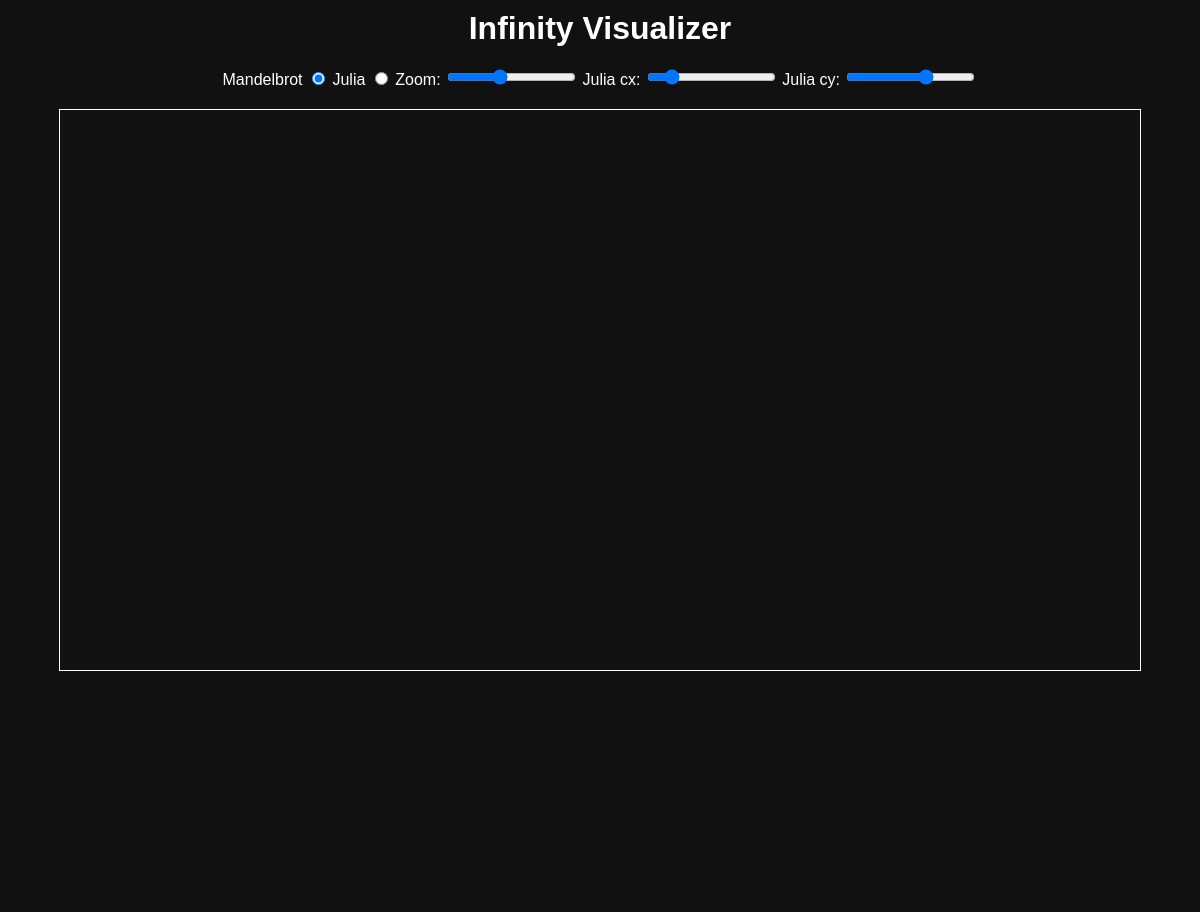
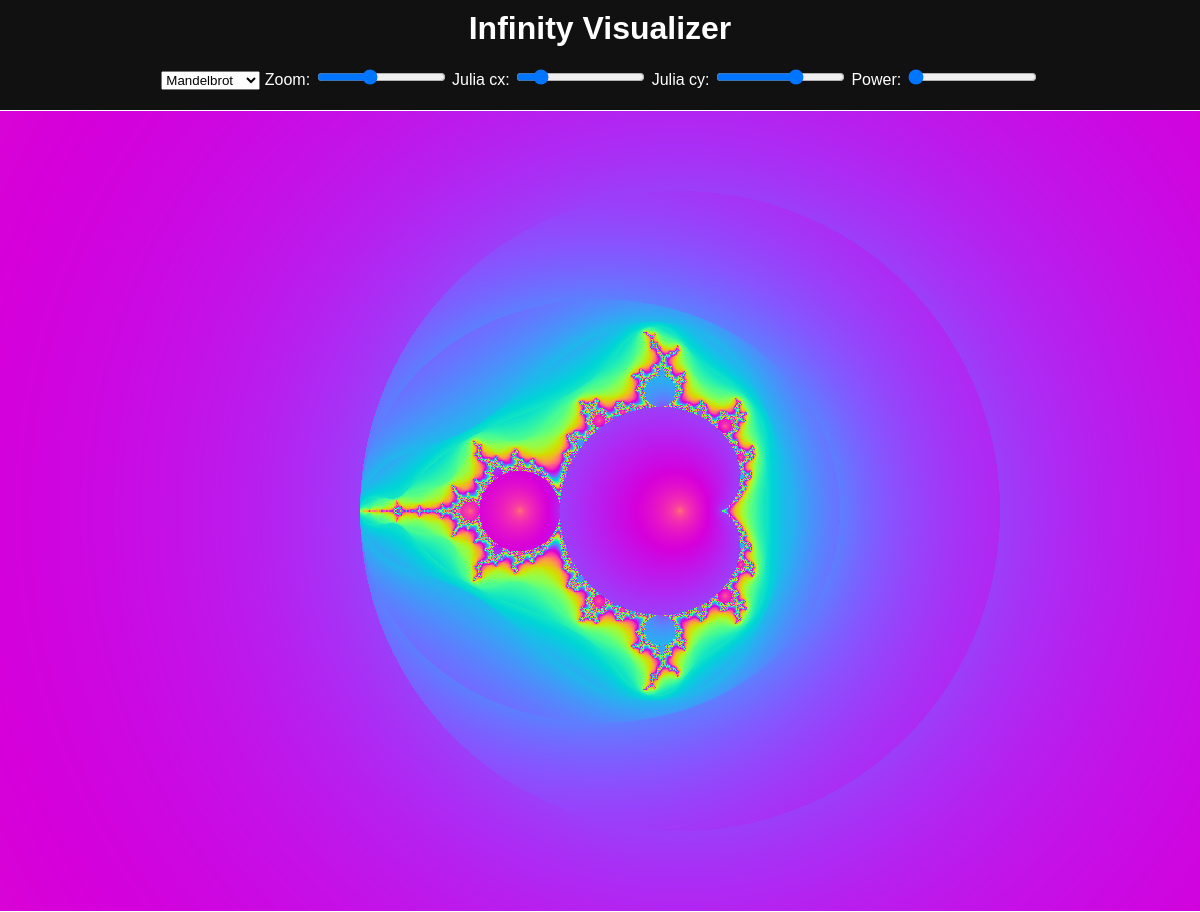
Before and after one commit to yibellawang-sudo/InfinityVisualizer, an Electron app: page index.html in a window 1200 px wide. Before the commit the page ends 800 px from the top, so only its background shows below. Drawn offline with Linux system fonts and the light colour scheme.

Commit message:
Debugged the problem with Mandelbrot and julia fractals, added power slider so user can see mandelbrot fractals in different dimensions (multibrot) and burning ship.

```diff
--- a/index.html
+++ b/index.html
@@ -8,11 +8,16 @@
     <body>
         <h1>Infinity Visualizer</h1>
         <div class="controls">
-            <label>Mandelbrot <input type="radio" name="fractal" value="mandelbrot" checked></label>
-            <label>Julia <input type="radio" name="fractal" value="julia"></label>
+            <select id="fractalType">
+                <option value="0">Mandelbrot</option>
+                <option value="1">Julia</option>
+                <option value="2">Multibrot</option>
+                <option value="3">Burning Ship</option>
+            </select>
             <label>Zoom: <input type="range" id="zoom" min="1" max="500" value="200"></label>
             <label>Julia cx: <input type="range" id="juliaCx" min="-1" max="1" step="0.001" value="-0.7"></label>
             <label>Julia cy: <input type="range" id="juliaCy" min="-1" max="1" step="0.001" value="0.27015"></label>
+            <label>Power: <input type="range" id="power" min="2" max="9" step="0.1" value="2"></label>
         </div>
         <canvas id="fractalCanvas"></canvas>
         <script src="renderer.js"></script>
--- a/main.js
+++ b/main.js
@@ -7,8 +7,8 @@ function createWindow() {
         height: 800,
         webPreferences: {
             preload: path.join(__dirname, 'renderer.js'),
-            nodeIntegration: true,
-            contextIsolation: false
+            nodeIntegration: false,
+            contextIsolation: true
         }
     });
 
--- a/renderer.js
+++ b/renderer.js
@@ -1,148 +1,191 @@
 const canvas = document.getElementById('fractalCanvas');
 const gl = canvas.getContext('webgl');
-canvas.width = window.innerWidth * 0.9;
-canvas.height = window.innerHeight * 0.7;
+canvas.width = window.innerWidth;
+canvas.height = window.innerHeight;
 
-let fractalType = 'mandelbrot';
-let zoom = 200.0;
 let offsetX = -0.5;
-let offsetY = 0.0;
+let offsetY = 0;
+let zoom = 2.5;
+let fractalType = 0;
 let juliaCx = -0.7;
-let juliaCy = -0.27015;
+let juliaCy = 0.27015;
+let power = 2.0;
 
-// Vertex Shader
+// --- Vertex Shader ---
 const vertexShaderSrc = `
 attribute vec2 a_position;
 void main() {
     gl_Position = vec4(a_position, 0.0, 1.0);
-}
-`;
+}`;
 
-// Fragment Shader
+// --- Fragment Shader ---
 const fragmentShaderSrc = `
 precision highp float;
 uniform vec2 u_resolution;
 uniform vec2 u_offset;
 uniform float u_zoom;
-uniform int u_fractalType;
-uniform vec2 u_juliaC;
-
-vec3 hsv2rgb(vec3 c){
-    vec3 rgb = clamp(
-        abs(mod(c.x*6.0 + vec3(0.0,4.0,2.0),6.0)-3.0)-1.0,
-        0.0, 1.0
-    );
-    return c.z * mix(vec3(1.0), rgb, c.y);
-}
+uniform int u_type;
+uniform vec2 u_julia;
+uniform float u_power;
 
 void main() {
-    vec2 uv = (gl_FragCoord.xy - 0.5*u_resolution) / u_zoom + u_offset;
-    vec2 z = (u_fractalType==0) ? vec2(0.0, 0.0) : uv;
-    vec2 c = (u_fractalType==0) ? uv : u_juliaC;
+    vec2 uv = (gl_FragCoord.xy / u_resolution) * 2.0 - 1.0;
+    uv.x *= u_resolution.x / u_resolution.y;
 
-    int maxIter = 500;
-    int i;
-    for (i = 0; i < maxIter; i++) {
-        float x = z.x*z.x - z.y*z.y + c.x;
-        float y = 2.0*z.x*z.y + c.y;
-        z = vec2(x, y);
-        if (dot(z,z) > 4.0) break;
+    vec2 c;
+    vec2 z;
+
+    if(u_type == 0) { //Mandelbrot
+        c = uv * u_zoom + u_offset;
+        z = vec2(0.0, 0.0);
+    } else if(u_type == 1) { //julia
+        c = u_julia;
+        z = uv * u_zoom + u_offset;
+    } else if(u_type == 2) { //multibrot
+        c = uv * u_zoom + u_offset;
+        z = vec2(0.0, 0.0);
+    } else { //burning ship
+        c = uv * u_zoom + u_offset;
+        z = vec2(0.0, 0.0);
     }
 
-    float mu = float(i) - log2(log2(dot(z,z))) + 1.0;
-    float t = mu / float(maxIter);
+    const int maxIter = 400;
+    int i = 0;
 
-    // smoother palette
-    vec3 color = hsv2rgb(vec3(0.7 + 0.3*sin(6.283*t), 0.6, 0.5+0.5*sin(3.1415*t)));
+    for(int n = 0; n < maxIter; n++) {
+        if(u_type == 3) { //burning ship
+            z = vec2(abs(z.x), abs(z.y));
+            z = vec2(z.x*z.x - z.y*z.y, 2.0*z.x*z.y) + c;
+        } else if (u_type == 2) { //multibrot
+            float r = length(z);
+            float theta = atan(z.y, z.x);
+            if (r > 0.0) {
+                z = pow(r, u_power) * vec2(cos(u_power*theta),sin(u_power*theta)) + c;
+            } else {
+                z = c;
+            }
+        } else { //Mandelbrot and or julia
+            z = vec2(z.x*z.x - z.y*z.y, 2.0*z.x*z.y) + c;
+        }
+
+        if(dot(z,z) > 4.0) {
+            i = n;
+            break;
+        }
+    }
+
+    float normIter = float(i) -log2(log2(dot(z,z))) + 4.0;
+    float t = normIter / float(maxIter);
+
+    float freq = 36.0;
+
+    vec3 color = 0.5 + 0.5*cos(6.2831*(freq*t + vec3(0.0, 0.33, 0.67)));
+    color = pow(color, vec3(0.6));
+
     gl_FragColor = vec4(color, 1.0);
-}
-`;
+}`;
 
-// Compile helper
-function createShader(gl, type, src) {
+// --- WebGL Helpers ---
+function createShader(type, source) {
     const shader = gl.createShader(type);
-    gl.shaderSource(shader, src);
+    gl.shaderSource(shader, source);
     gl.compileShader(shader);
-    if (!gl.getShaderParameter(shader, gl.COMPILE_STATUS)) {
+    if(!gl.getShaderParameter(shader, gl.COMPILE_STATUS)) {
         console.error(gl.getShaderInfoLog(shader));
     }
     return shader;
 }
 
-// Program helper
-function createProgram(gl, vShader, fShader) {
+function createProgram(vs, fs) {
     const program = gl.createProgram();
-    gl.attachShader(program, vShader);
-    gl.attachShader(program, fShader);
+    gl.attachShader(program, vs);
+    gl.attachShader(program, fs);
     gl.linkProgram(program);
-    if (!gl.getProgramParameter(program, gl.LINK_STATUS)) {
+    if(!gl.getProgramParameter(program, gl.LINK_STATUS)) {
         console.error(gl.getProgramInfoLog(program));
     }
     return program;
 }
 
-const vertexShader = createShader(gl, gl.VERTEX_SHADER, vertexShaderSrc);
-const fragmentShader = createShader(gl, gl.FRAGMENT_SHADER, fragmentShaderSrc);
-const program = createProgram(gl, vertexShader, fragmentShader);
+const vertexShader = createShader(gl.VERTEX_SHADER, vertexShaderSrc);
+const fragmentShader = createShader(gl.FRAGMENT_SHADER, fragmentShaderSrc);
+const program = createProgram(vertexShader, fragmentShader);
 gl.useProgram(program);
 
-// Fullscreen quad
+// Fullscreen rectangle
 const positionLocation = gl.getAttribLocation(program, 'a_position');
 const buffer = gl.createBuffer();
 gl.bindBuffer(gl.ARRAY_BUFFER, buffer);
 gl.bufferData(gl.ARRAY_BUFFER, new Float32Array([
-    -1, -1,  1, -1,  -1, 1,
-    -1,  1,  1, -1,   1, 1
+   -1,-1, 1,-1, -1,1,
+   -1,1, 1,-1, 1,1
 ]), gl.STATIC_DRAW);
+
 gl.enableVertexAttribArray(positionLocation);
 gl.vertexAttribPointer(positionLocation, 2, gl.FLOAT, false, 0, 0);
 
 // Uniforms
-const u_resolution = gl.getUniformLocation(program, 'u_resolution');
-const u_offset = gl.getUniformLocation(program, 'u_offset');
-const u_zoom = gl.getUniformLocation(program, 'u_zoom');
-const u_fractalType = gl.getUniformLocation(program, 'u_fractalType');
-const u_juliaC = gl.getUniformLocation(program, 'u_juliaC');
+const u_resolution = gl.getUniformLocation(program,'u_resolution');
+const u_offset = gl.getUniformLocation(program,'u_offset');
+const u_zoom = gl.getUniformLocation(program,'u_zoom');
+const u_type = gl.getUniformLocation(program,'u_type');
+const u_julia = gl.getUniformLocation(program,'u_julia');
+const u_power = gl.getUniformLocation(program,'u_power');
 
 function render() {
-    gl.viewport(0, 0, canvas.width, canvas.height);
+    gl.viewport(0,0,canvas.width, canvas.height);
     gl.uniform2f(u_resolution, canvas.width, canvas.height);
     gl.uniform2f(u_offset, offsetX, offsetY);
     gl.uniform1f(u_zoom, zoom);
-    gl.uniform1i(u_fractalType, fractalType === 'mandelbrot' ? 0 : 1);
-    gl.uniform2f(u_juliaC, juliaCx, juliaCy);
+    gl.uniform1i(u_type, fractalType);
+    gl.uniform2f(u_julia, juliaCx, juliaCy);
+    gl.uniform1f(u_power, power);
     gl.drawArrays(gl.TRIANGLES, 0, 6);
 }
 
-// Event Listeners
-document.querySelectorAll('input[name="fractal"]').forEach(input => {
-    input.addEventListener("change", e => { fractalType = e.target.value; render(); });
-});
-document.getElementById('zoom').addEventListener('input', e => { zoom = +e.target.value; render(); });
-document.getElementById('juliaCx').addEventListener('input', e => { juliaCx = +e.target.value; render(); });
-document.getElementById('juliaCy').addEventListener('input', e => { juliaCy = +e.target.value; render(); });
-
-// Dragging
-let isDragging = false;
-let startX, startY;
-canvas.addEventListener('mousedown', e => { isDragging = true; startX = e.clientX; startY = e.clientY; });
-canvas.addEventListener('mouseup', () => isDragging = false);
-canvas.addEventListener('mouseleave', () => isDragging = false);
+// --- Interaction ---
+let isDragging = false, startX, startY;
+canvas.addEventListener('mousedown', e => { isDragging = true; startX=e.clientX; startY=e.clientY; });
+canvas.addEventListener('mouseup', () => isDragging=false);
+canvas.addEventListener('mouseleave', () => isDragging=false);
 canvas.addEventListener('mousemove', e => {
-    if (isDragging) {
-        offsetX += (startX - e.clientX) / zoom;
-        offsetY -= (startY - e.clientY) / zoom;
-        startX = e.clientX;
-        startY = e.clientY;
+    if(isDragging) {
+        offsetX -= (e.clientX-startX) / (canvas.height*0.5) * zoom;
+        offsetY += (e.clientY-startY) / (canvas.height*0.5) * zoom;
+        startX = e.clientX; startY = e.clientY;
         render();
     }
 });
 
-// Resize
+canvas.addEventListener('wheel', e => {
+    zoom *= (e.deltaY>0)?1.1:0.9;
+    render();
+});
+
 window.addEventListener('resize', () => {
-    canvas.width = window.innerWidth * 0.9;
-    canvas.height = window.innerHeight * 0.7;
+    canvas.width = window.innerWidth;
+    canvas.height = window.innerHeight;
+    render();
+});
+
+//controls
+document.getElementById('fractalType').addEventListener('change', e=> {
+    fractalType = parseInt(e.target.value);
+    render();
+});
+document.getElementById('juliaCx').addEventListener('input', e => {
+    juliaCx = parseFloat(e.target.value);
+    render();
+});
+document.getElementById('juliaCy').addEventListener('input', e => {
+    juliaCy = parseFloat(e.target.value);
+    render();
+});
+document.getElementById('power').addEventListener('input', e => {
+    power = parseFloat(e.target.value);
     render();
 });
 
 render();
+
+// create info boxes that explain what fractals are, the math behind each specific type of fractal, and combine the mandelbrot and multibrot into one
```
